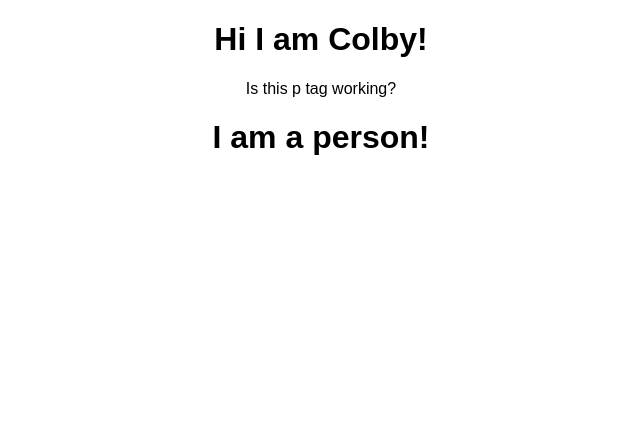
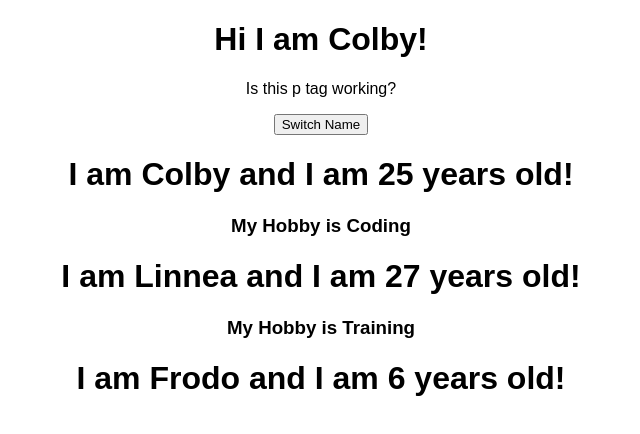
Before and after one commit to Colbynorm/react-course-notes, a React (Create React App) app in the folder chapter-3/react-complete-guide/: page / in a window 1280 px wide. Shown: the top 434 px of the page, without its empty margins (319-959 px from the left). Built offline with nearby package versions, Linux system fonts and the light colour scheme.

Commit message:
added notes

```diff
--- a/chapter-3/react-complete-guide/src/App.js
+++ b/chapter-3/react-complete-guide/src/App.js
@@ -3,12 +3,22 @@
 import Person from './Person/Person';
 
 class App extends Component {
+  state = {
+    persons: [
+      { name: 'Colby', age: 25 },
+      { name: 'Linnea', age: 27 },
+      { name: 'Frodo', age: 6 }
+    ]
+  }
   render() {
     return (
       <div className="App">
         <h1>Hi I am Colby!</h1>
         <p>Is this p tag working?</p>
-        <Person />
+        <button>Switch Name</button>
+        <Person name={this.state.persons[0].name} age={this.state.persons[0].age}>My Hobby is Coding</Person>
+        <Person name={this.state.persons[1].name} age={this.state.persons[1].age}>My Hobby is Training</Person>
+        <Person name={this.state.persons[2].name} age={this.state.persons[2].age} />
       </div>
     );
     //return React.createElement('div', {className: 'App'}, React.createElement('h1', null, 'Hi I am Colby!'));
--- a/chapter-3/react-complete-guide/src/Person/Person.js
+++ b/chapter-3/react-complete-guide/src/Person/Person.js
@@ -1,7 +1,12 @@
 import React from 'react';
 
-const person = () => {
-    return <h1>I am a person!</h1>
+const person = (props) => {
+    return (
+    <div>
+        <h1>I am {props.name} and I am {props.age} years old!</h1>
+        <h3>{props.children}</h3>
+    </div>
+    )
 };
 
 export default person;
```
